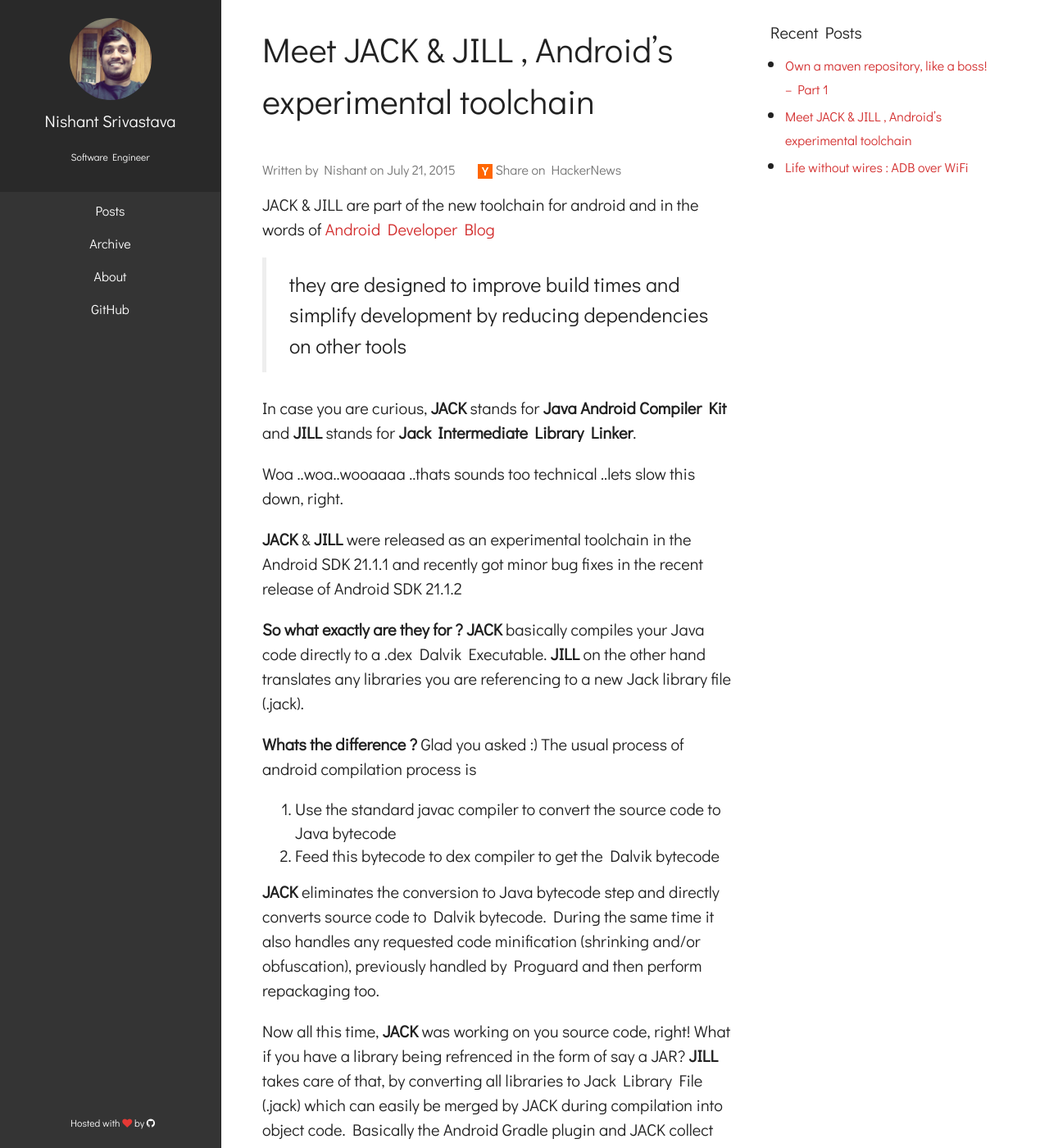
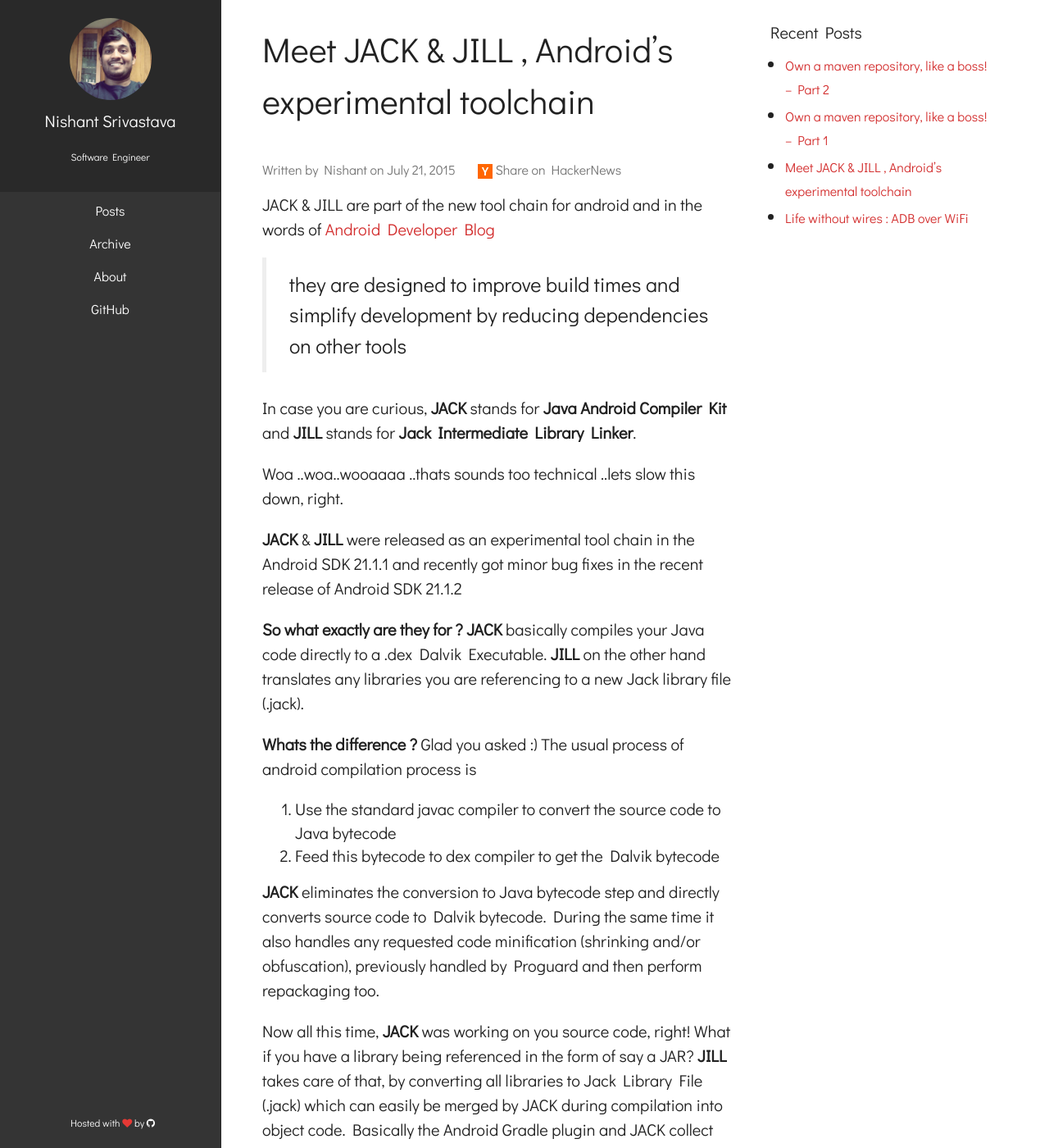
Before and after one commit to nisrulz/nisrulz.github.io, a Jekyll site: the page built from _posts/2015-07-21-meet-jack-and-jill-androids-experimental-toolchain.markdown, in a window 1280 px wide and 1400 px high. Shown: the whole window at 82% size. Built offline with Jekyll 4.4.1, drawn with Linux system fonts in a browser that asks for light colours; comment, search, counter and statistics services are not loaded; some of the changed text lies outside the part shown.

Commit message:
(+)  post #4 (*) cleanup and few updates

```diff
--- a/_config.yml
+++ b/_config.yml
@@ -54,4 +54,4 @@
 # Gems
 gems: [jekyll-paginate]
 
-future: true
+future: false
--- a/_includes/share.html
+++ b/_includes/share.html
@@ -10,7 +10,7 @@
 
     {% if site.share.twitter %}
     <li class="twitter-social-media">
-      <a href="https://twitter.com/share" class="twitter-share-button" data-url="{{ post.url | prepend: site.url }}" data-text="{{ post.title }}- @nisrulz  {{ post.url | prepend: site.url }}">Tweet</a>
+      <a href="https://twitter.com/share" class="twitter-share-button" data-url="{{ post.url | prepend: site.url }}" data-text="{{ post.title }} by @nisrulz">Tweet</a>
     </li>
     {% endif %}
 
@@ -22,7 +22,8 @@
 
     {% if site.share.google_plus %}
     <li class="google-plus-social-media">
-      <div class="g-plusone" data-size="medium" data-href="{{ post.url | prepend: site.url }}"></div>
+      <!-- Place this tag where you want the +1 button to render. -->
+      <div class="g-plusone" data-annotation="inline" data-width="300" data-href="{{ post.url | prepend: site.url }}"></div>
     </li>
     {% endif %}
 
--- a/_layouts/default.html
+++ b/_layouts/default.html
@@ -18,6 +18,8 @@
   </div>
   {% if site.share.twitter or site.share.facebook or site.share.google_plus or site.share.linkedin or site.share.hackernews %}
   <script src="/assets/{{ site.github_username }}-{{ site.version }}.js"></script>
+  <!-- Place this tag in your head or just before your close body tag. -->
+  <script src="https://apis.google.com/js/platform.js" async defer></script>
   {% endif %}
   <!-- Disqus -->
   {% include disqus.html %}
--- a/_posts/2015-07-09-life-without-wires-adb-over-wifi.markdown
+++ b/_posts/2015-07-09-life-without-wires-adb-over-wifi.markdown
@@ -96,7 +96,7 @@
 {% endhighlight %}
 
 this should list your device as connected over the particular DEVICE-IP-ADDRESS
-And you are done. Run/Debug your apps from your IDE wirelessly.
+And you are done. Run/Debug your apps from your IDE in wireless mode.
 Let the magic of wire-free-life begin.
 
 ## Step 8
--- a/_posts/2015-07-21-meet-jack-and-jill-androids-experimental-toolchain.markdown
+++ b/_posts/2015-07-21-meet-jack-and-jill-androids-experimental-toolchain.markdown
@@ -7,7 +7,7 @@
 author: "Nishant"
 ---
 
-JACK & JILL are part of the new toolchain for android and in the words of [Android Developer Blog](http://android-developers.blogspot.co.uk/2014/12/hello-world-meet-our-new-experimental.html)
+JACK & JILL are part of the new tool chain for android and in the words of [Android Developer Blog](http://android-developers.blogspot.co.uk/2014/12/hello-world-meet-our-new-experimental.html)
 
 > they are designed to improve build times and simplify development by reducing dependencies on other tools
 
@@ -15,7 +15,7 @@
 
 Woa ..woa..wooaaaa ..thats sounds too technical ..lets slow this down, right.
 
-**JACK** & **JILL** were released as an experimental toolchain in the Android SDK  21.1.1 and recently got minor bug fixes in the recent release of Android SDK 21.1.2
+**JACK** & **JILL** were released as an experimental tool chain in the Android SDK  21.1.1 and recently got minor bug fixes in the recent release of Android SDK 21.1.2
 
 **So what exactly are they for  ?**
 **JACK** basically compiles your Java code directly to a .dex Dalvik Executable.
@@ -30,7 +30,7 @@
 **JACK** eliminates the conversion to Java bytecode step and directly converts source code to Dalvik bytecode. During the same time it also handles any requested code minification (shrinking and/or obfuscation), previously handled by Proguard and then perform repackaging too.
 
 Now all this time, **JACK** was working on you source code, right!
-What if you have a library being refrenced in the form of say a JAR?
+What if you have a library being referenced in the form of say a JAR?
 **JILL** takes care of that, by converting all libraries to Jack Library File (.jack) which can easily be merged by JACK during compilation into object code.
 Basically the Android Gradle plugin and JACK collect any .jack library files, along with your source code, and compiles them into a set of dex files and further assembles them into an APK.
 
@@ -42,7 +42,7 @@
 Google believes in optimizing the whole process of  compilation of android apps. The faster that happens the better, maybe involve incremental compilation for the same(still under development)! :D
 Also due to the Oracle-Google dispute over using java , Google probably wants to move away from using javac and have its own compiler in place to convert source code to dalvik bytecode.
 
-**How do you use the toolchain in your apps ?**
+**How do you use the tool chain in your apps ?**
 Good question! At the moment JACK & JILL are both in experimental phase.
 So you specifically need to enable them in your build.gradle i.e. you need to set useJack = true
 
--- a/_posts/2015-08-03-own-a-maven-repository-like-a-boss–part-1.markdown
+++ b/_posts/2015-08-03-own-a-maven-repository-like-a-boss–part-1.markdown
@@ -58,7 +58,7 @@
 
 {% endhighlight %}
 
-**Step 3** : Once inside the directory, initialise it with git
+**Step 3** : Once inside the directory, initialize it with git
 {% highlight bash %}
 
 git init
```
Also changed, not shown: _posts/2016-02-15-own-a-maven-repository-like-a-boss–part-2.markdown (added, +74 -0 lines).
